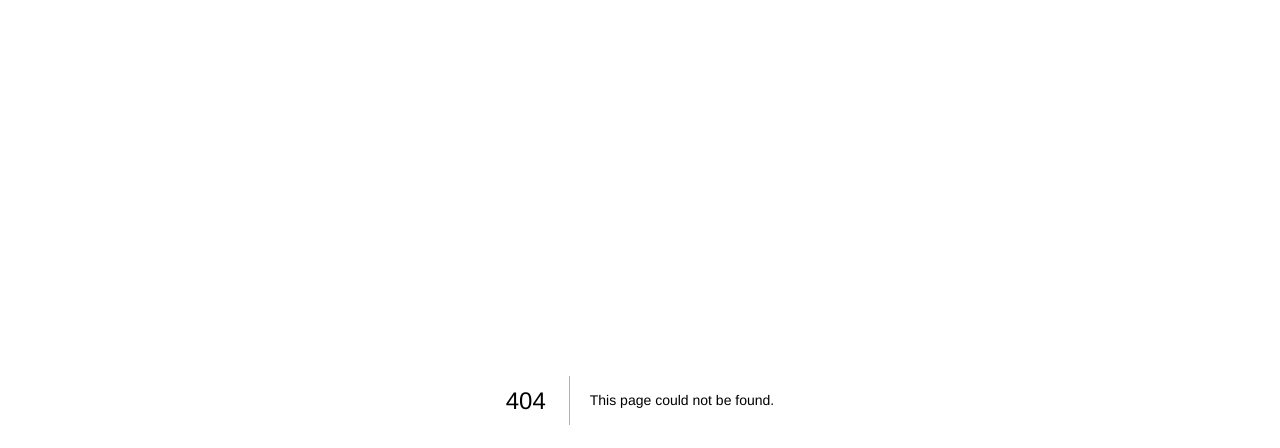
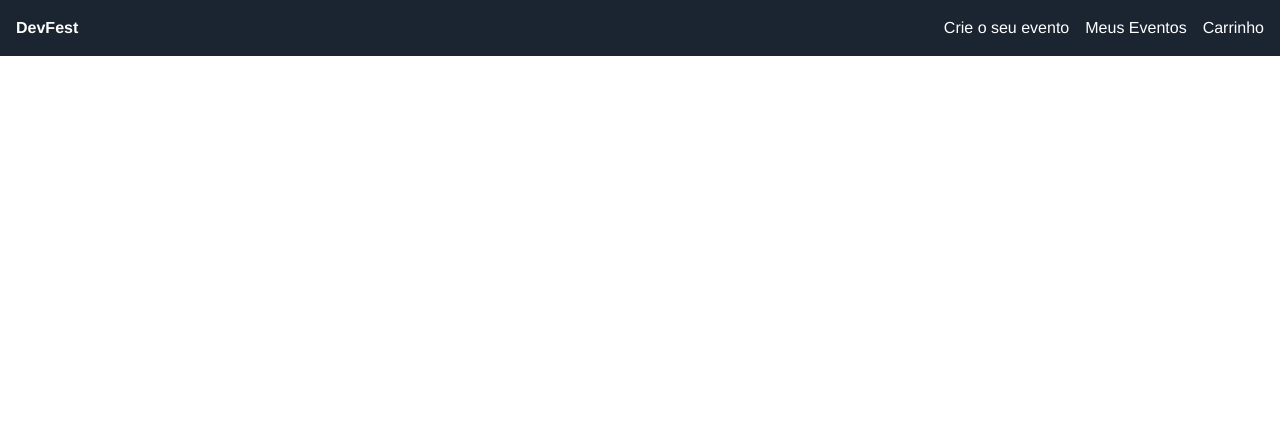
Before and after one commit to vitoriacst/Desafio_front, a Next.js app in the folder app/: page /home in a window 1280 px wide. Before the commit this address had no page. Shown: the top 448 px of the page. Built offline with nearby package versions, Linux system fonts and the light colour scheme.

Commit message:
feat: :sparkles: criação da estrutura do Header

```diff
--- /dev/null
+++ b/app/src/components/Header.tsx
@@ -0,0 +1,25 @@
+export default function Header () {
+
+  // criar lógica para redirecionar das páginas nos botões
+
+  return(
+    <div className="flex bg-blocky-dark w-full h-14 items-center justify-between p-4 fixed">
+      <div>
+        <span className="font-bold text-pantone">
+        DevFest
+        </span>
+      </div>
+      <nav className="flex w-full h-14 items-center justify-end gap-4 text-white">
+        <button className="hover:opacity-75">
+        Crie o seu evento
+        </button>
+        <button className="hover:opacity-75">
+        Meus Eventos
+        </button>
+        <button className="hover:opacity-75">
+       Carrinho
+        </button>
+      </nav>
+    </div>
+  )
+}
--- /dev/null
+++ b/app/src/pages/home.tsx
@@ -0,0 +1,10 @@
+import Header from "@/components/Header";
+
+export default function home () {
+  return(
+    <div>
+      <Header/>
+      <div> Home </div>
+    </div>
+  )
+}
--- a/app/tailwind.config.ts
+++ b/app/tailwind.config.ts
@@ -17,6 +17,8 @@ const config: Config = {
       'green': '#B5B5B6',
       'gray':'#D8DCD6',
       'dark-blue':'#1F3B4D',
+      'dark-green':'#017374',
+      'blocky-dark':'#1B2431',
     },
   },
   plugins: [],
```
